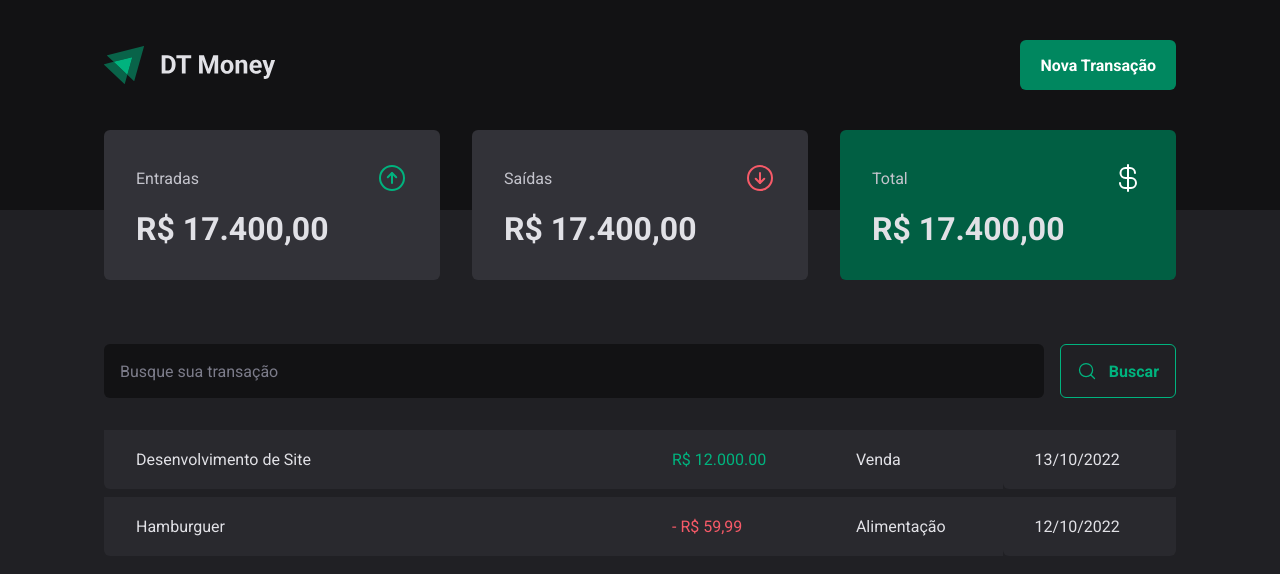
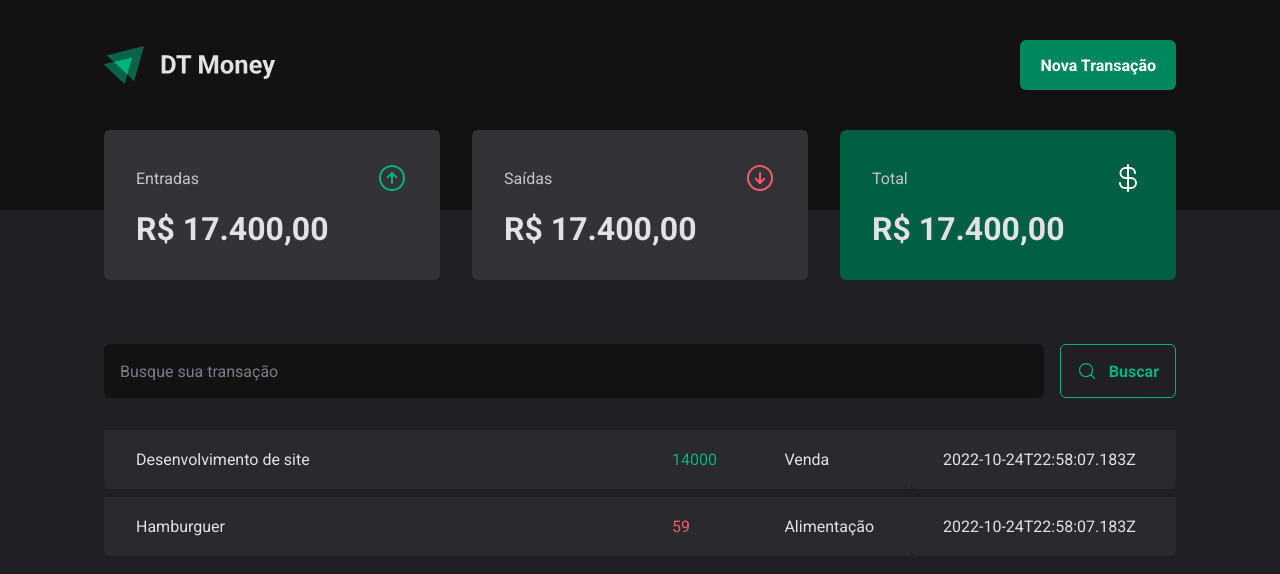
Before and after one commit to mariaemf/MoneyProject, a React (Vite) app: page / in a window 1280 px wide. Shown: the top 574 px of the page. Built offline with nearby package versions, Linux system fonts and the light colour scheme; data requests are answered from the project's data file.

Commit message:
primeira conexao com API e requisição do HTTP

```diff
--- a/src/Pages/Transactions/index.tsx
+++ b/src/Pages/Transactions/index.tsx
@@ -1,3 +1,4 @@
+import { useEffect, useState } from "react";
 import { Header } from "../../Components/Header/index";
 import { Summary } from "../../Components/Summary";
 import { SerachForm } from "./Components/SearchForm";
@@ -7,7 +8,29 @@ import {
   TransactionsTable,
 } from "./styles";
 
+interface Transactions {
+  id: number;
+  description: string;
+  type: "income" | "outocome";
+  price: number;
+  category: string;
+  createdAt: string;
+}
+
 export function Transactions() {
+  const [transactions, setTransactions] = useState<Transactions[]>([]);
+
+  async function loadTransactions() {
+    const response = await fetch("http://localhost:333/transactions");
+    const data = await response.json();
+
+    setTransactions(data);
+  }
+
+  useEffect(() => {
+    loadTransactions();
+  }, []);
+
   return (
     <div>
       <Header />
@@ -17,22 +40,20 @@ export function Transactions() {
         <SerachForm />
         <TransactionsTable>
           <tbody>
-            <tr>
-              <td width="50%">Desenvolvimento de Site</td>
-              <td>
-                <PriceHighlight variant="income">R$ 12.000.00</PriceHighlight>
-              </td>
-              <td>Venda</td>
-              <td>13/10/2022</td>
-            </tr>
-            <tr>
-              <td width="50%">Hamburguer</td>
-              <td>
-                <PriceHighlight variant="outcome">- R$ 59,99</PriceHighlight>
-              </td>
-              <td>Alimentação</td>
-              <td>12/10/2022</td>
-            </tr>
+            {transactions.map((trasaction) => {
+              return (
+                <tr key={trasaction.id}>
+                  <td width="50%">{trasaction.description}</td>
+                  <td>
+                    <PriceHighlight variant={trasaction.type}>
+                      {trasaction.price}
+                    </PriceHighlight>
+                  </td>
+                  <td>{trasaction.category}</td>
+                  <td>{trasaction.createdAt}</td>
+                </tr>
+              );
+            })}
           </tbody>
         </TransactionsTable>
       </TransactionsContainer>
```
